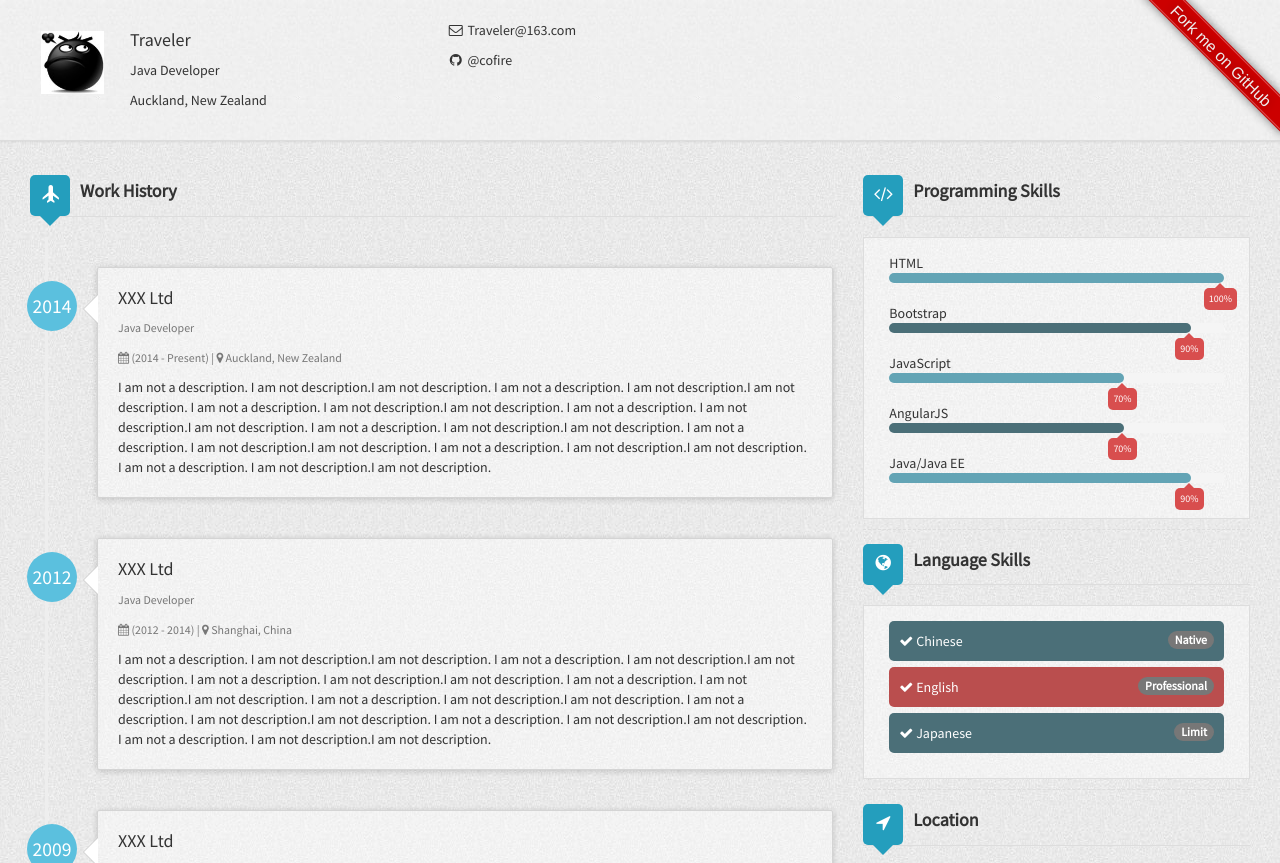
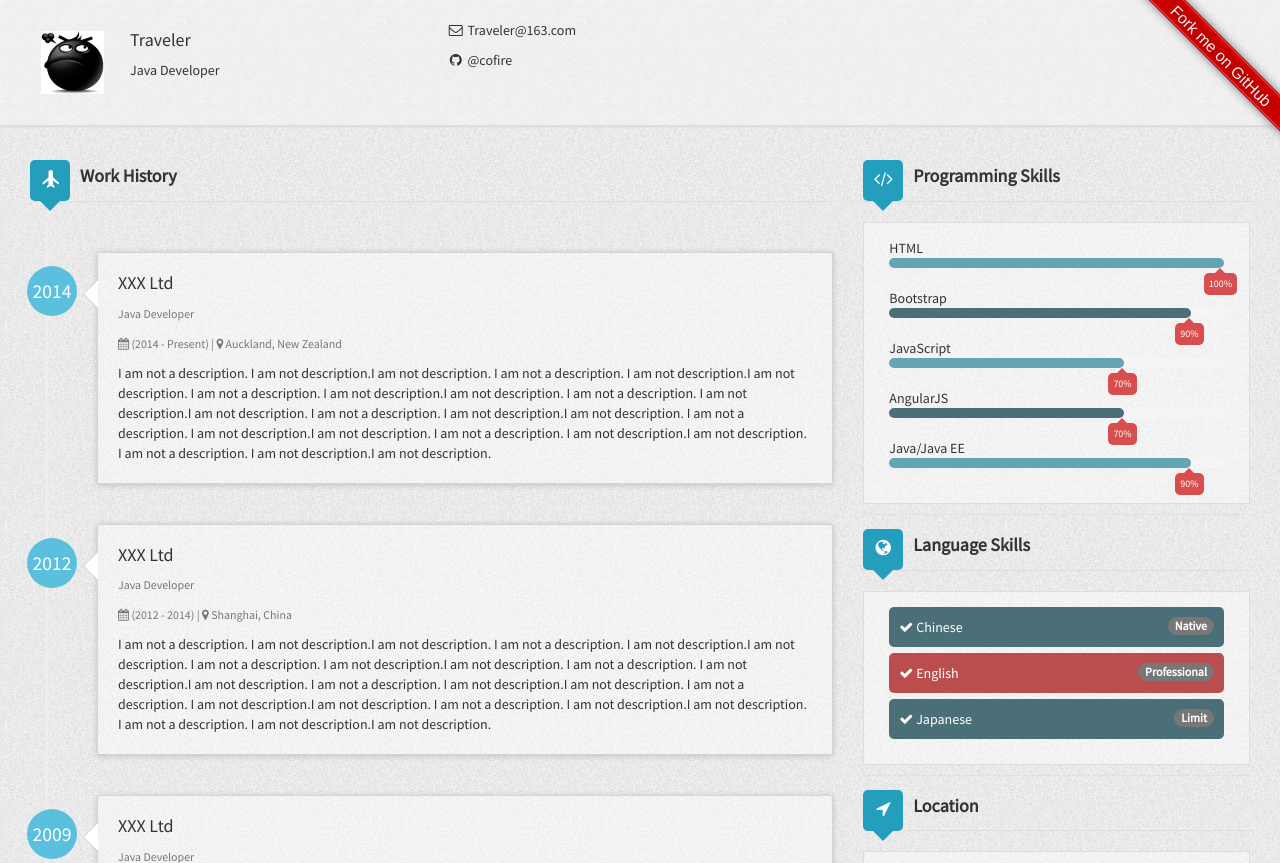
Before and after one commit to cofire2/cofire2.github.io, a Jekyll site: the page built from index.html, in a window 1280 px wide and 900 px high, cut to the strip 0-863 px from the top of the window. Built offline with Jekyll 4.4.1, drawn with Linux system fonts in a browser that asks for light colours; nearby versions of some CDN libraries.

Commit message:
Update header.html

```diff
--- a/_includes/header.html
+++ b/_includes/header.html
@@ -5,7 +5,7 @@
                 <img src="{{ site.favicon | prepend: site.baseurl }}" title="Avatar" alt="My Avatar">
                 <h4>{{ site.author.name }}</h4>
                 <p>{{ site.author.title }}</p>
-                <p class="muted">{{ site.author.address }}</p>
+<!--                 <p class="muted">{{ site.author.address }}</p> -->
                 <div class="clearfix"></div>
             </div>
             <div class="col-sm-4 visible-md-block visible-lg-block visible-sm-block">
```
